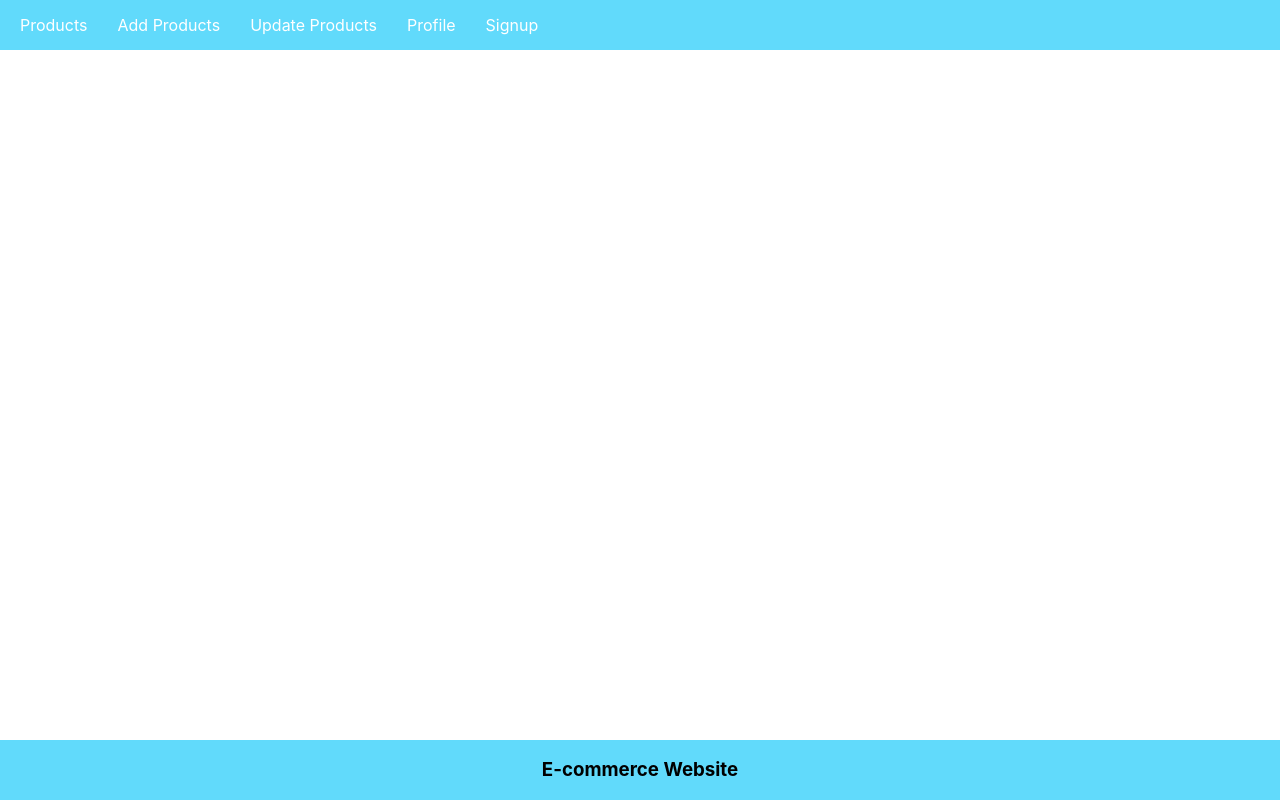
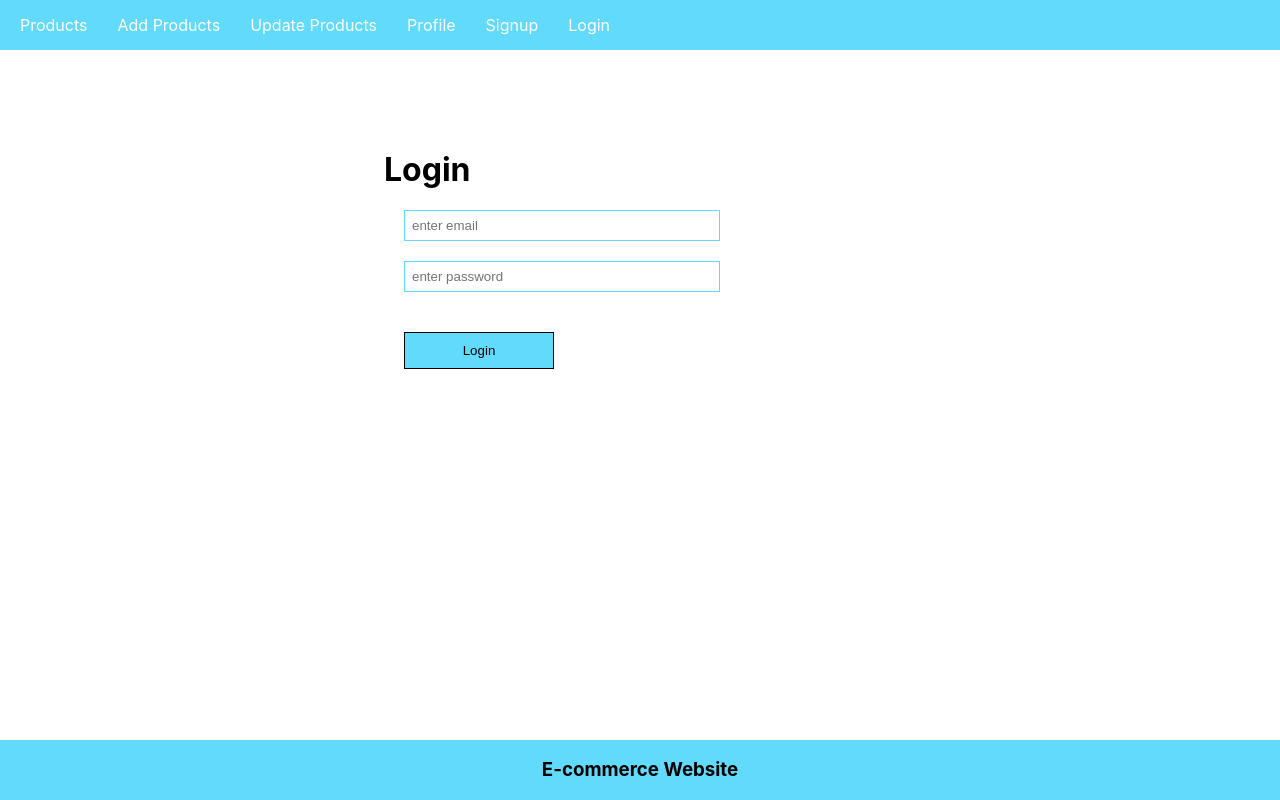
Before and after one commit to alizazahid11/Mern_project, a React (Create React App) app: page /login in a window 1280 px wide. Built offline with nearby package versions, Linux system fonts and the light colour scheme.

Commit message:
login ui done

```diff
--- a/src/App.css
+++ b/src/App.css
@@ -37,6 +37,10 @@
   width:300px;
   margin:20px;
 }
+.login{
+  margin-left: 30%;
+  margin-top: 100px;
+}
 .App-logo {
   height: 40vmin;
   pointer-events: none;
--- a/src/App.js
+++ b/src/App.js
@@ -4,6 +4,7 @@
 import Footer from './components/footer';
 import Signup from './components/signup';
 import Private from './components/priv_component';
+import Login from './components/login';
 
 function App() {
   return (
@@ -13,15 +14,15 @@
           <Nav />
           {/* Adding routes to the project (content inside the links) */}
           <Routes>
-            <Route element={<Private/>}>
-            <Route path="/" element={<h1>Home component</h1>} />
-            <Route path="/add" element={<h1>Add product component</h1>} />
-            <Route path="/update" element={<h1>Update component</h1>} />
-            <Route path="/logout" element={<h1>Logout component</h1>} />
-            <Route path="/profile" element={<h1>Profile component</h1>} />
+            <Route path="/" element={<Private />}>
+              <Route index element={<h1>Home component</h1>} />
+              <Route path="/add" element={<h1>Add product component</h1>} />
+              <Route path="/update" element={<h1>Update component</h1>} />
+              <Route path="/logout" element={<h1>Logout component</h1>} />
+              <Route path="/profile" element={<h1>Profile component</h1>} />
             </Route>
             <Route path="/signup" element={<Signup />} />
-
+            <Route path="/login" element={<Login />} />
           </Routes>
           <Footer />
         </Router>
--- a/src/components/Navbar.js
+++ b/src/components/Navbar.js
@@ -1,8 +1,13 @@
 import React from 'react'
 import {Link} from 'react-router-dom'
-
+import {useNavigate} from 'react-router-dom';
 const Nav=()=>{
     const auth=localStorage.getItem('user');
+    const navigate=useNavigate();
+    const logout=()=>{
+      localStorage.clear();
+     navigate('/signup') //it will check whenever any route change in our application it will redirect thhe component
+    }
     return (
         <>
           <div>
@@ -14,10 +19,11 @@
 
               <li><Link to="/profile">Profile</Link></li>
               {auth ?
-                <li><Link to="/logout">Logout</Link></li>
+                <li><Link onClick={logout} to="/signup">Logout</Link></li>
 
                 :<li><Link to="/signup">Signup</Link></li>
-              }
+                }
+                  <li><Link to="/login">Login</Link></li>
             </ul>
           </div>
         </>
--- /dev/null
+++ b/src/components/login.js
@@ -0,0 +1,17 @@
+import React,{useState,useEffect} from 'react';
+const Login=()=>{
+    const[email,setEmail]=useState("");
+    const[password,setPassword]=useState("");
+    const handlelogin=()=>{
+        console.warn(email,password)
+    }
+    return(
+        <div className="login">
+            <h1 >Login</h1>
+            <input className="inputBox"type="text" placeholder="enter email" value={email} onChange={(e)=>setEmail(e.target.value)}/>
+            <input className="inputBox"type="password" placeholder="enter password"value={password} onChange={(e)=>setPassword(e.target.value)}/>
+            <button onClick={handlelogin} className="appButton" type="button" >Login</button>
+        </div>
+    )
+}
+export default Login;
--- a/src/components/signup.js
+++ b/src/components/signup.js
@@ -12,9 +12,9 @@
     }, [])
     const collectData = async () => {
 
-            console.warn(name, email, password);
+
             //integrate signup api in react
-            let result = await fetch("http://localhost:5000/register", {
+            let result = await fetch("http://localhost:8000/register", {
                 method: 'post',
                 body: JSON.stringify({ name, email, password }),
                 headers: {
```
